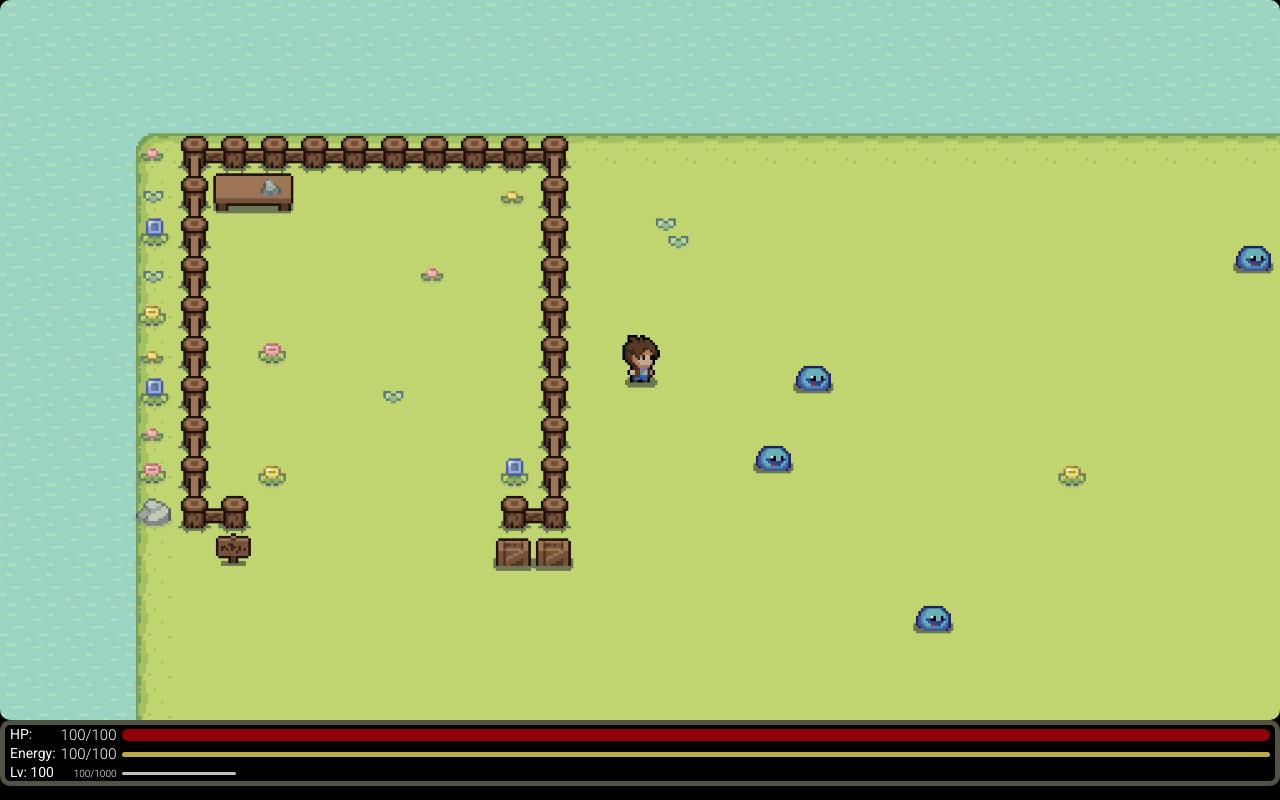
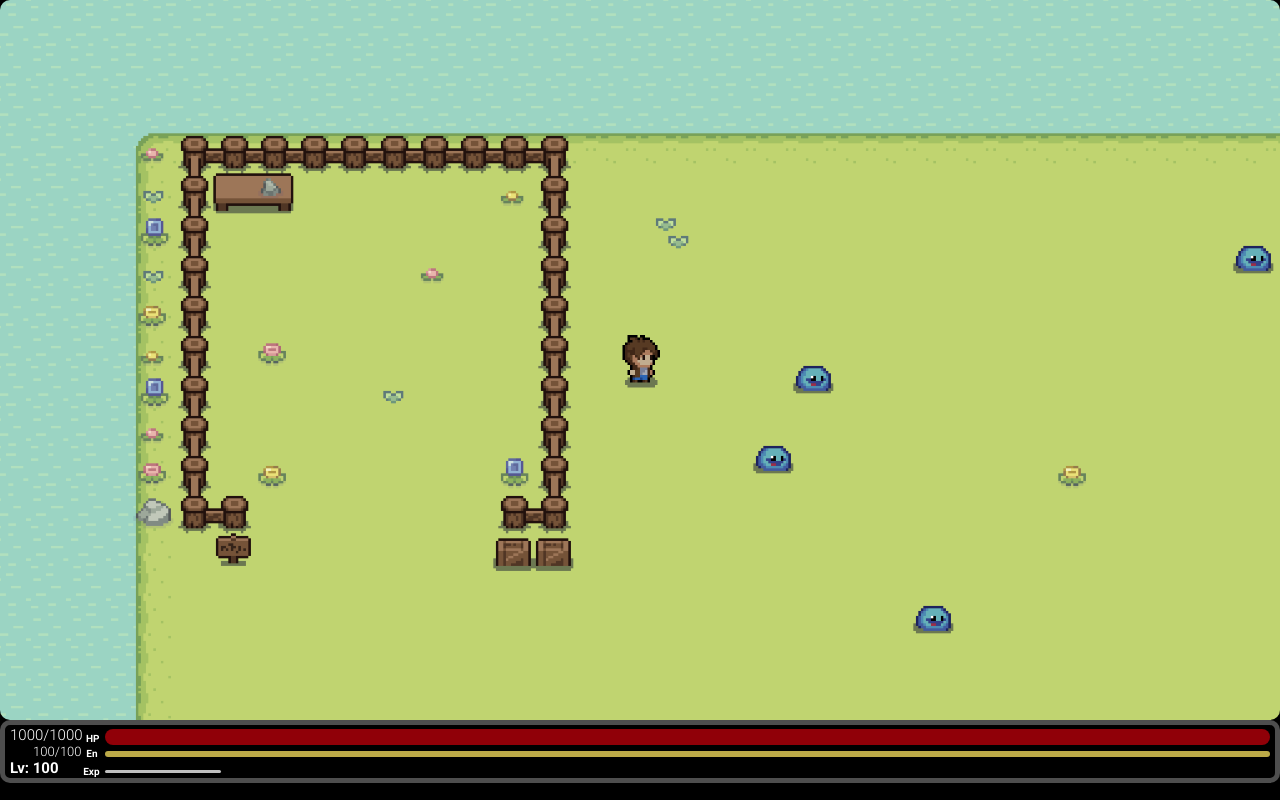
Before and after one commit to danielpqb/my-first-web-game, a plain HTML site: page index.html in a window 1280 px wide. Drawn offline with Linux system fonts and the light colour scheme.

Commit message:
Atualização na Status Bar

```diff
--- a/index.html
+++ b/index.html
@@ -28,16 +28,16 @@
         <div class="status">
             <div class="statusData">
                 <div class="hpData">
-                    <div class="hpData1">HP: </div>
-                    <div class="hpData2">100/100</div>
+                    <div class="hpData2">1000/1000</div>
+                    <div class="hpData1">HP</div>
                 </div>
                 <div class="energyData">
-                    <div class="energyData1">Energy: </div>
                     <div class="energyData2">100/100</div>
+                    <div class="energyData1">En</div>
                 </div>
                 <div class="expData">
-                    <div class="expData1">Lv: 100</div>
-                    <div class="expData2">100/1000</div>
+                    <div class="expData2">Lv: 100</div>
+                    <div class="expData1">Exp</div>
                 </div>
             </div>
             <div class="statusBar">
--- a/statusBar.css
+++ b/statusBar.css
@@ -12,7 +12,7 @@ body {
     width: 100%;
     max-width: 1536px;
     box-sizing: border-box;
-    border: 5px solid rgba(92, 90, 78, 0.9);
+    border: 5px solid rgba(87, 87, 87, 0.9);
     border-radius: 10px;
 }
 
@@ -38,15 +38,20 @@ body {
 .energyData1,
 .expData1 {
     display: flex;
-    justify-content: flex-start;
+    justify-content: flex-end;
+    align-items: flex-end;
     min-width: fit-content;
-    margin-right: 5px;
-    margin-bottom: 3px;
-    font-weight: 400;
+    font-weight: 700;
+    font-size: 10px;
+    min-width: 16px;
+}
+
+.energyData1 {
+    margin-right: 2px;
 }
 
 .expData1 {
-    margin: 0px;
+    font-size: 10px;
 }
 
 .hpData2,
@@ -59,9 +64,18 @@ body {
     font-size: 15px;
 }
 
+.hpData2 {
+    margin-right: 1px;
+}
+
 .expData2 {
-    margin-top: 4px;
-    font-size: 10px;
+    justify-content: flex-start;
+    font-weight: bold;
+    font-size: 15px;
+}
+
+.energyData2 {
+    font-size: 13px;
 }
 
 .statusBar {
@@ -74,20 +88,6 @@ body {
     margin-left: 0px;
 }
 
-/*.statusBar div {
-    display: flex;
-    justify-content: center;
-    align-items: center;
-    width: 100%;
-    box-sizing: border-box;
-}*/
-
-/*.separatorStatusBar {
-    height: 4px;
-    width: 100%;
-    background-color: rgba(50, 50, 50, 0.9);
-}*/
-
 .hpStatusBar,
 .expStatusBar,
 .energyStatusBar {
@@ -98,22 +98,21 @@ body {
 
 .hpStatusBar {
     width: 100%;
-    height: 12px;
+    height: 16px;
     background-color: rgba(180, 0, 10, 0.8);
     margin-top: 1px;
 }
 
 .energyStatusBar {
     width: 100%;
-    height: 5px;
-    /*background-color: rgba(0, 120, 255, 0.8);*/
+    height: 6px;
     background-color: rgba(235, 213, 91, 0.8);
-    margin-bottom: 4px;
+    margin-bottom: 8px;
 }
 
 .expStatusBar {
     width: 10%;
     height: 3px;
     background-color: rgba(192, 192, 192, 1);
-    margin-bottom: 3px;
+    margin-bottom: 2px;
 }
```
